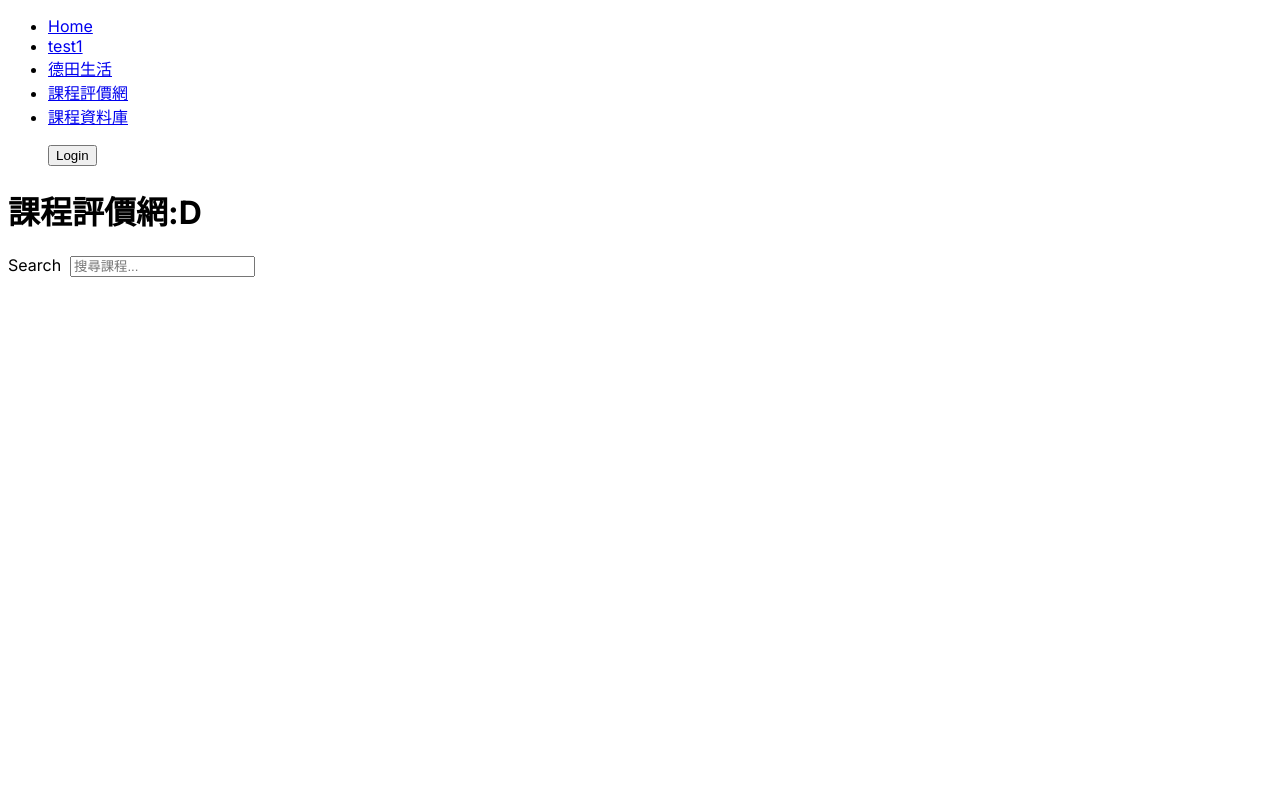
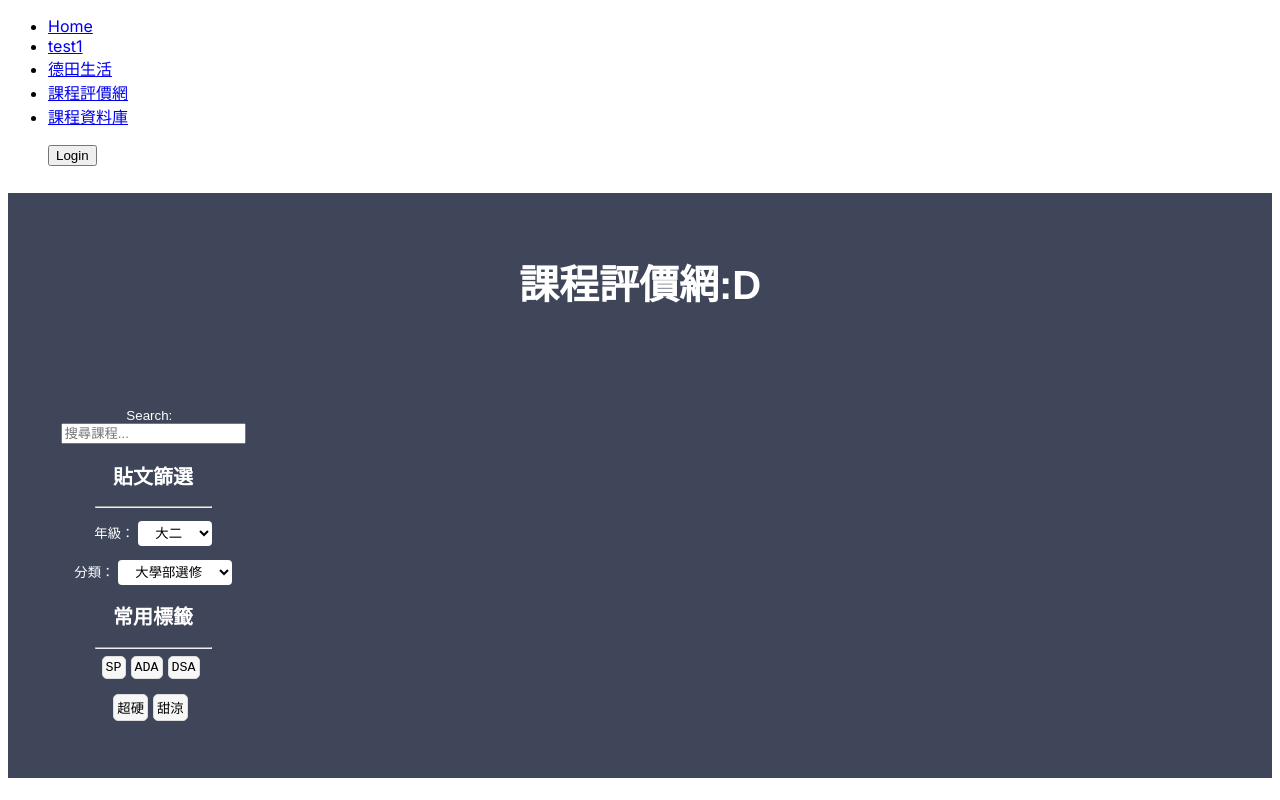
Before and after one commit to NTUCSIECouncil/council.csie-frontend, a Next.js app: page /rate in a window 1280 px wide. Built offline with nearby package versions, Linux system fonts and the light colour scheme; no server answers.

Commit message:
rating left bar

```diff
--- a/src/app/page.tsx
+++ b/src/app/page.tsx
@@ -1,6 +1,6 @@
 import Link from 'next/link';
 import { type FC } from 'react';
-import styles from '@/styles/utils.module.css'
+import styles from '@/styles/rate.module.css';
 
 const Page: FC = () => {
   return (
--- a/src/app/rate/page.tsx
+++ b/src/app/rate/page.tsx
@@ -1,11 +1,47 @@
-import Search from '@/app/ui/search';
+// import Search from '@/app/ui/search';
 import { type FC } from 'react';
+import styles from '@/styles/rate.module.css';
 
 const Page: FC = () => {
   return (
-    <main>
-      <h1>課程評價網:D</h1>
-      <Search placeholder='搜尋課程...'/>
+    <main className={styles.body}>
+      <h1 className={styles.title}>課程評價網:D</h1>
+      <div className={styles.layout_ver}>
+        <button className={styles.left_bar}>
+        <p>Search: &nbsp;
+          <input id="search" className={styles.search} placeholder='搜尋課程...'></input>
+        </p>
+        {/* <Search placeholder='搜尋課程...'/> */}
+        <h2>貼文篩選</h2>
+        <hr style={{ width: '50%', margin: 'left' }} />
+            <p>年級：&nbsp;
+              <select id="selectGrade" className={styles.selectBox}>
+                <option value="all">全部</option>
+                <option value="freshman">大一</option>
+                <option value="sophomore" selected>大二</option>
+                <option value="junior">大三</option>
+                <option value="senior">大四</option>
+              </select>
+            </p>
+        <p>分類：&nbsp;
+        <select id="selectType" className={styles.selectBox}>
+            <option value="must">大學部必修</option>
+            <option value="option" selected>大學部選修</option>
+            <option value="cs">資工所</option>
+            <option value="network">網媒所</option>
+          </select>
+        </p>
+        <h2>常用標籤</h2>
+        <hr style={{ width: '50%', margin: 'center' }} />
+        <a href="/tagged/SP" className={styles.tag}>SP</a>
+        <a href="/tagged/ADA" className={styles.tag}>ADA</a>
+        <a href="/tagged/DSA" className={styles.tag}>DSA</a>
+        <br></br>
+        <br></br>
+        <a href="/tagged/超硬" className={styles.tag}>超硬</a>
+        <a href="/tagged/甜涼" className={styles.tag}>甜涼</a>
+        </button>
+      </div>
     </main>
   );
 };
--- a/src/app/ui/search.tsx
+++ b/src/app/ui/search.tsx
@@ -1,7 +1,7 @@
 'use client';
 
 import { type FC } from 'react';
-
+import styles from '@/styles/rate.module.css';
 // import { MagnifyingGlassIcon } from '@heroicons/react/24/outline';
 
 const Search: FC<{ placeholder: string }> = ({ placeholder }) => {
@@ -10,8 +10,9 @@ const Search: FC<{ placeholder: string }> = ({ placeholder }) => {
       <label htmlFor="search" className="sr-only">
         Search &nbsp;
       </label>
-      <input
-        className="peer block w-full rounded-md border border-gray-200 py-[9px] pl-10 text-sm outline-2 placeholder:text-gray-500"
+      <input id="search"
+        className={styles.searchBox}
+        // className="peer block w-full rounded-md border border-gray-200 py-[9px] pl-10 text-sm outline-2 placeholder:text-gray-500"
         placeholder={placeholder}
       />
       {/* <MagnifyingGlassIcon className="absolute left-3 top-1/2 h-[18px] w-[18px] -translate-y-1/2 text-gray-500 peer-focus:text-gray-900" /> */}
--- /dev/null
+++ b/src/styles/rate.module.css
@@ -0,0 +1,117 @@
+.body {
+    font-family: Arial, sans-serif;
+    margin: 0;
+    padding: 0;
+    background-color: #40465a; /* Set your desired background color here */
+  }
+
+.layout_ver {
+    display: flex;
+    flex-direction: column;
+    justify-content: center;
+    gap: 20px;
+}
+
+.title {
+    padding-top: 60px;
+    text-align: center;
+    color: white;
+    font-size: 40px
+}
+
+.left_bar {
+    background-color: #40465a;
+    border: #ffffff11;
+    border-radius: 20px;
+    color: white;
+    padding: 10px 10px;
+    width: 250px;
+    height: 400px;
+    margin: 20px
+    /* display: flex;
+    flex-direction: column; */
+    /* align-items: center; */
+}
+
+/* .mainBox {
+    background-color: #40465a55;
+    border: #ffffff11;
+    border-radius: 20px;
+    color: white;
+    padding: 10px 10px;
+    width: 250px;
+    height: 400px;
+    margin: 20px
+} */
+
+.selectBox {
+    /* styling */
+    background-color: white;
+    border: #40465a;
+    border-radius: 4px;
+    display: inline-block;
+    font: inherit;
+    line-height: 1.5em;
+    padding: 0.3em 1em 0.3em 1em;
+
+    /* reset */
+    margin: 0;
+    -webkit-box-sizing: border-box;
+    -moz-box-sizing: border-box;
+    box-sizing: border-box;
+    /* -webkit-appearance: none; */
+    /* -moz-appearance: none; */
+  }
+
+.tag {
+    background-color: #f7f7f7;
+    padding: 3px;
+    border: 1px solid #ddd;
+    border-radius: 5px;
+    font-family: 'Courier New', monospace;
+    display: inline-block;
+    margin-right: 5px;
+    text-decoration: none;
+    color: black
+  }
+
+.searchContainer {
+  display:block;
+  left:50%;
+  position:absolute;
+  top:30%;
+
+  .searchContainer > input {
+    border:solid 3px #fff;
+    box-sizing:border-box;
+    font-size:2em;
+    height:2em;
+    margin-left:-15vw;
+    outline:solid #fc0 0;
+    padding:.5em;
+    transition:all 2s ease-in;
+    width:30vw;
+    z-index:1;
+    /* &:focus {
+      border:solid 3px #09f;
+      outline:solid #fc0 2000px;
+    } */
+  }
+}
+
+.searchContainer > input {
+    border:solid 3px #fff;
+    box-sizing:border-box;
+    font-size:2em;
+    height:2em;
+    margin-left:-15vw;
+    outline:solid #fc0 0;
+    padding:.5em;
+    transition:all 2s ease-in;
+    width:30vw;
+    z-index:1;
+    /* &:focus {
+      border:solid 3px #09f;
+      outline:solid #fc0 2000px;
+    } */
+  }
```
